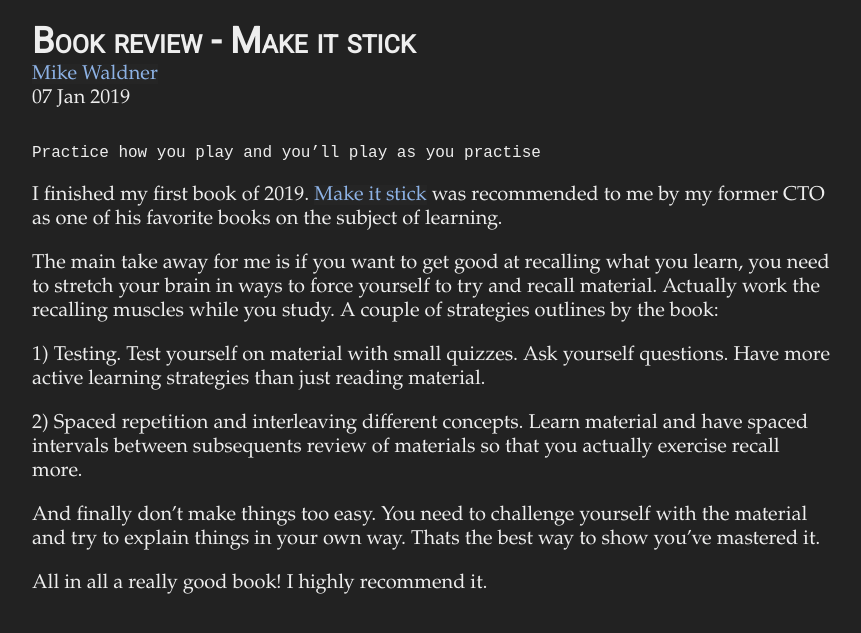
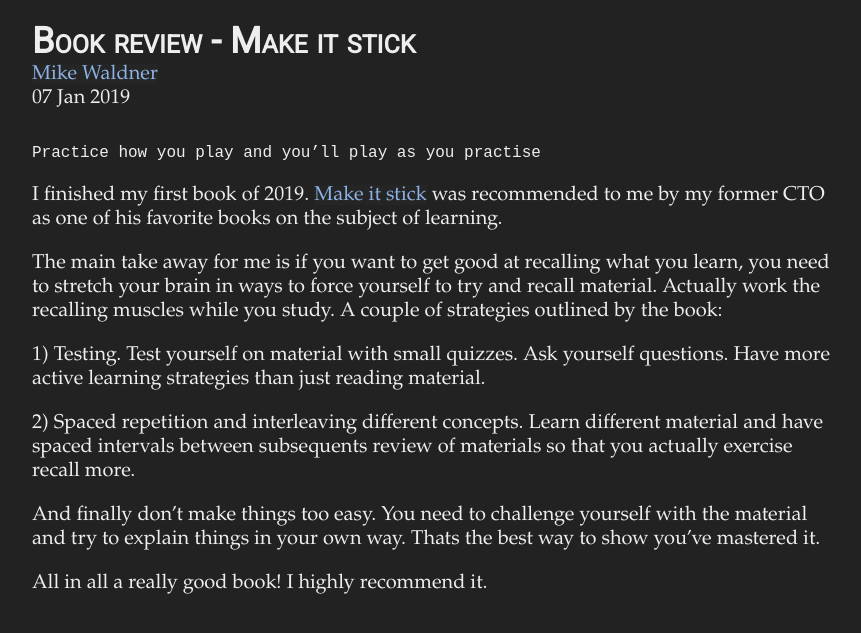
Before and after one commit to mawaldne/mawaldne.github.io, a Jekyll site: the page built from _posts/2019-01-07-make-it-stick.markdown, in a window 1280 px wide. Shown: the top 633 px of the page, without its empty margins (208-1069 px from the left). Built offline with Jekyll 4.4.1, drawn with Linux system fonts in a browser that asks for light colours; some web fonts are replaced.

Commit message:
More spelling.

```diff
--- a/_posts/2019-01-07-make-it-stick.markdown
+++ b/_posts/2019-01-07-make-it-stick.markdown
@@ -11,11 +11,11 @@
 I finished my first book of 2019. [Make it stick](https://www.amazon.ca/Make-Stick-Science-Successful-Learning/dp/0674729013) was recommended to me by my former CTO as one of his favorite books on the subject of learning.
 
 
-The main take away for me is if you want to get good at recalling what you learn, you need to stretch your brain in ways to force yourself to try and recall material. Actually work the recalling muscles while you study. A couple of strategies outlines by the book:
+The main take away for me is if you want to get good at recalling what you learn, you need to stretch your brain in ways to force yourself to try and recall material. Actually work the recalling muscles while you study. A couple of strategies outlined by the book:
 
 1) Testing. Test yourself on material with small quizzes. Ask yourself questions. Have more active learning strategies than just reading material.
 
-2) Spaced repetition and interleaving different concepts. Learn material and have spaced intervals between subsequents review of materials so that you actually exercise recall more.
+2) Spaced repetition and interleaving different concepts. Learn different material and have spaced intervals between subsequents review of materials so that you actually exercise recall more.
 
 And finally don’t make things too easy. You need to challenge yourself with the material and try to explain things in your own way. Thats the best way to show you've mastered it.
 
```
